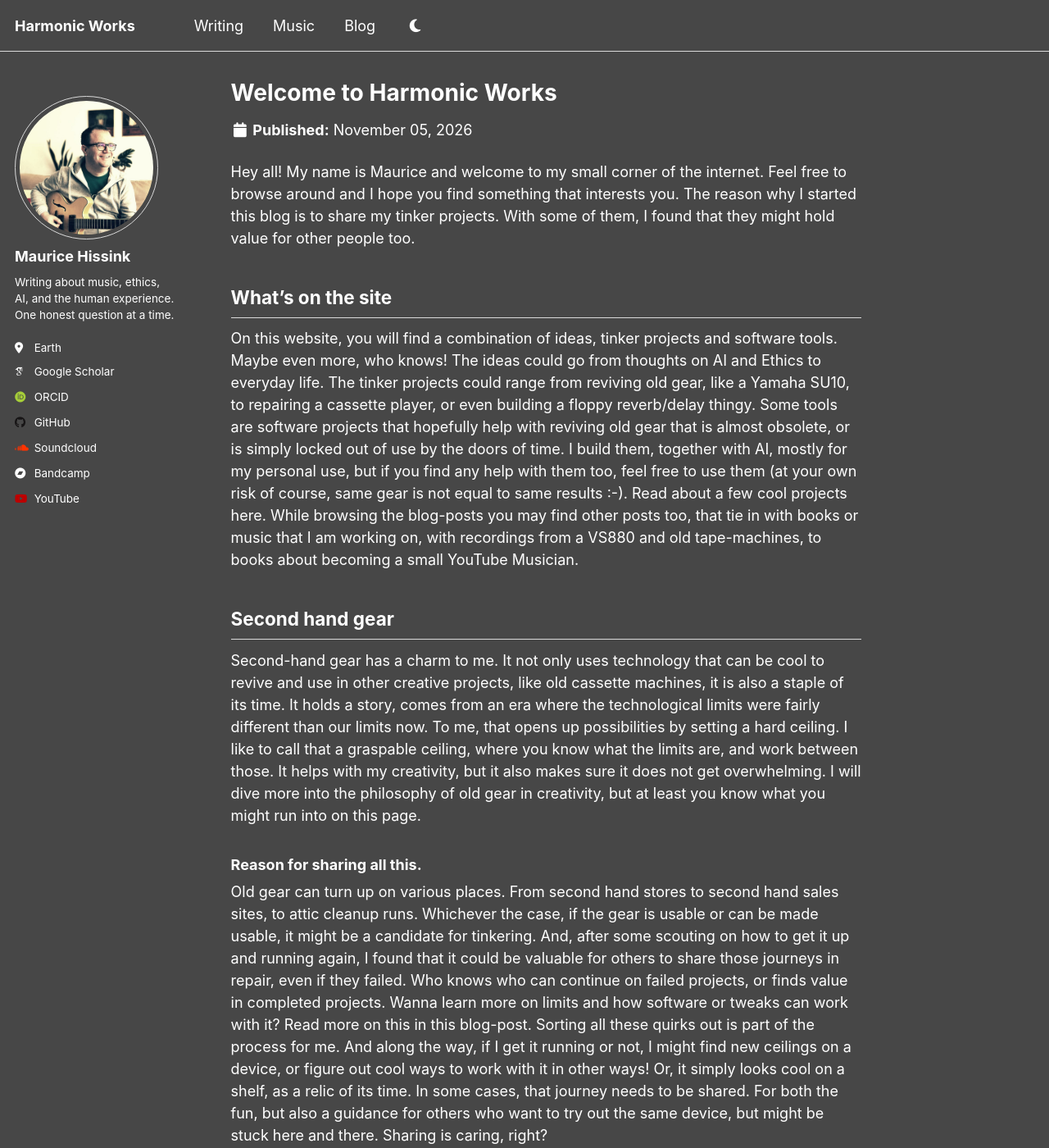
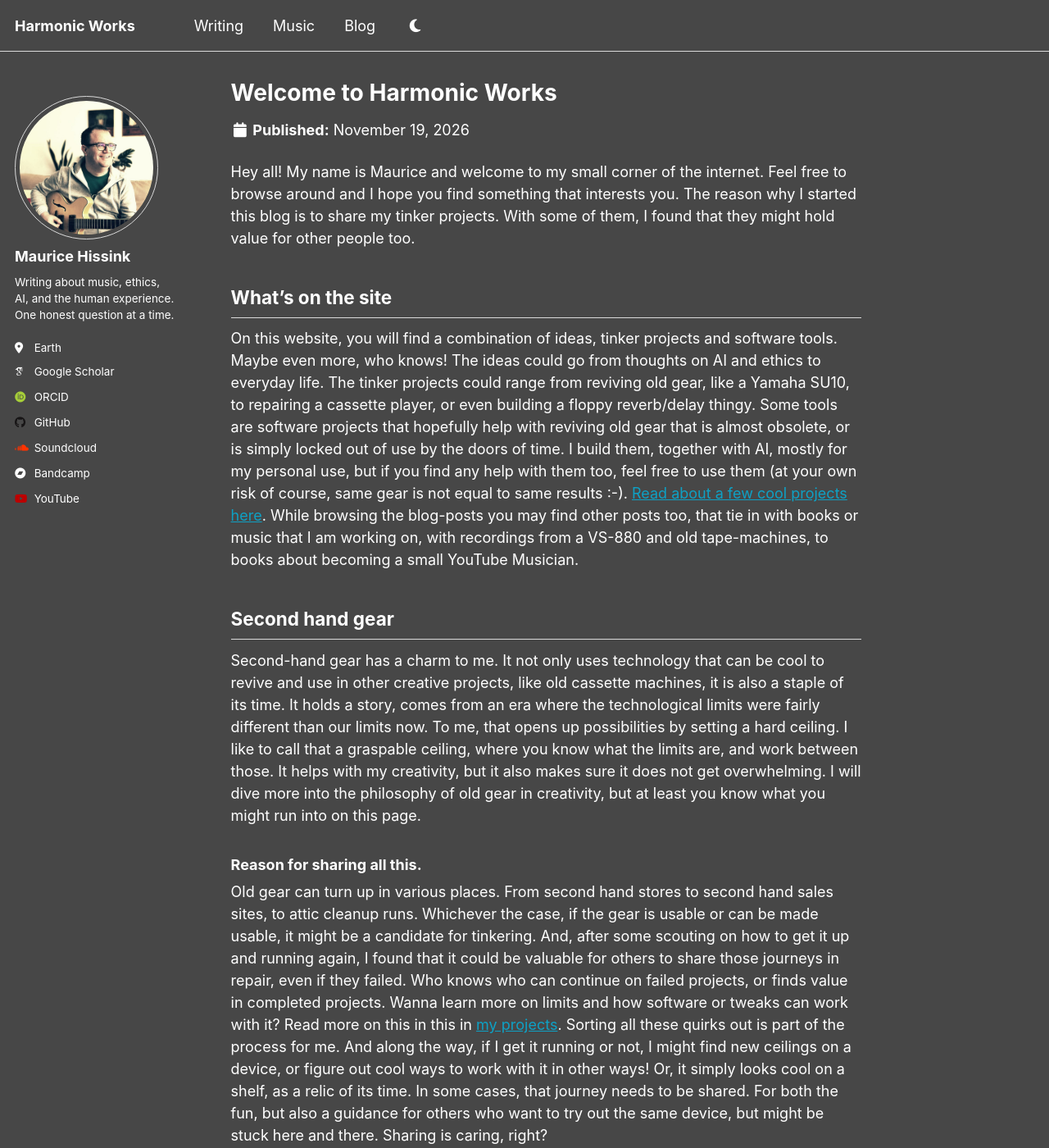
Before and after one commit to harmonicworks/harmonicworks.github.io, a Jekyll site: the page built from _posts/2026-11-05-welcome-to-harmonic-works.md, in a window 1280 px wide and 1400 px high. Shown: the whole window at 82% size. Built offline with Jekyll 4.4.1, drawn with Linux system fonts in a browser that asks for light colours; some web fonts are replaced; some of the changed text lies outside the part shown.

Commit message:
Update Blog post “2026-11-05-welcome-to-harmonic-works”

```diff
--- a/_posts/2026-11-05-welcome-to-harmonic-works.md
+++ b/_posts/2026-11-05-welcome-to-harmonic-works.md
@@ -17,8 +17,8 @@ The reason why I started this blog is to share my tinker projects. With some of
 
 ## What's on the site
 
-On this website, you will find a combination of ideas, tinker projects and software tools. Maybe even more, who knows! The ideas could go from thoughts on AI and Ethics to everyday life. The tinker projects could range from reviving old gear, like a Yamaha SU10, to repairing a cassette player, or even building a floppy reverb/delay thingy. Some tools are software projects that hopefully help with reviving old gear that is almost obsolete, or is simply locked out of use by the doors of time. I build them, together with AI, mostly for my personal use, but if you find any help with them too, feel free to use them (at your own risk of course, same gear is not equal to same results :-). Read about a few cool projects here.
-While browsing the blog-posts you may find other posts too, that tie in with books or music that I am working on, with recordings from a VS880 and old tape-machines, to books about becoming a small YouTube Musician.
+On this website, you will find a combination of ideas, tinker projects and software tools. Maybe even more, who knows! The ideas could go from thoughts on AI and ethics to everyday life. The tinker projects could range from reviving old gear, like a Yamaha SU10, to repairing a cassette player, or even building a floppy reverb/delay thingy. Some tools are software projects that hopefully help with reviving old gear that is almost obsolete, or is simply locked out of use by the doors of time. I build them, together with AI, mostly for my personal use, but if you find any help with them too, feel free to use them (at your own risk of course, same gear is not equal to same results :-). [Read about a few cool projects here](/projects/).
+While browsing the blog-posts you may find other posts too, that tie in with books or music that I am working on, with recordings from a VS-880 and old tape-machines, to books about becoming a small YouTube Musician.
 
 ## Second hand gear
 
@@ -26,8 +26,8 @@ Second-hand gear has a charm to me. It not only uses technology that can be cool
 
 ### Reason for sharing all this.
 
-Old gear can turn up on various places. From second hand stores to second hand sales sites, to attic cleanup runs. Whichever the case, if the gear is usable or can be made usable, it might be a candidate for tinkering. And, after some scouting on how to get it up and running again, I found that it could be valuable for others to share those journeys in repair, even if they failed. Who knows who can continue on failed projects, or finds value in completed projects.
-Wanna learn more on limits and how software or tweaks can work with it? Read more on this in this blog-post.
+Old gear can turn up in various places. From second hand stores to second hand sales sites, to attic cleanup runs. Whichever the case, if the gear is usable or can be made usable, it might be a candidate for tinkering. And, after some scouting on how to get it up and running again, I found that it could be valuable for others to share those journeys in repair, even if they failed. Who knows who can continue on failed projects, or finds value in completed projects.
+Wanna learn more on limits and how software or tweaks can work with it? Read more on this in this in [my projects](/projects/).
 Sorting all these quirks out is part of the process for me. And along the way, if I get it running or not, I might find new ceilings on a device, or figure out cool ways to work with it in other ways! Or, it simply looks cool on a shelf, as a relic of its time.
 In some cases, that journey needs to be shared. For both the fun, but also a guidance for others who want to try out the same device, but might be stuck here and there.
 Sharing is caring, right?
@@ -36,19 +36,20 @@ Sharing is caring, right?
 
 Old gear, with its ceiling, simply has a different charm to it. It often holds one purpose, and tries its best at that. Even when modern phones could do many of the same things, often way better (images, sounds, video/audio recording) to me it feels like removing a part of the charm. In some cases, you simply want a clean image or quality recording. But in some creative processes, devices with limits add charm and offer new creative ways. The less it can do, the more it needs your input. It is not right or wrong, just different. That is where most of my gear comes from. Old, broken, not used for 20+ years, blocked off by the doors of time, but still a beating heart inside. It can be very cool to recover or revive it!
 
-Check my projects to get an idea of what I am getting at, ha!
+Check [my projects](/projects/) to get an idea of what I am getting at, ha!
 
 ## From gear to tools
 
-Some old tools are still quite usable as is. They work out of the box, and present you with their capabilities instantly. But, some tools used to have software to make things easier, or tweak stuff that is difficult to tweak from the outside. The [Yamaha SU10 ](/blog/su10-backup-and-facts)and the [Roland VS880](/blog/vs880-control-room) can do all of the work without software, but with the right software, it becomes even more interesting. The SU10 could be edited, backed up, and tweaked, and the Roland can even be controlled by an external midi controller!
+Some old tools are still quite usable as is. They work out of the box, and present you with their capabilities instantly. But, some tools used to have software to make things easier, or tweak stuff that is difficult to tweak from the outside. The [Yamaha SU10](/projects/) and the [Roland VS-880](/projects/) can do all of the work without software, but with the right software, it becomes even more interesting. The SU10 could be edited, backed up, and tweaked, and the Roland can even be controlled by an external MIDI controller!
 
 Want more reverb during recording a live show? Twiddle a slider on a controller to make it so.
 
 ## What this blog is, and what it isn't
 
 Now, what the blog is and what it isn't.
-As the stories on this blog are basically my journey in tinkering, they are by no means definitive guides, or maintenance/repair guides. All tinkering is done on my own gear: if something broke, it was on me. that being said, as I don't want to break my gear obviously, I tried to include as much detail and information to make sure the process works in the best way, errors and odd bumps in the road included, but the choice of trying the same hacks or repairs on your own gear is fully yours (the readers).
-Everything on this site worked on _my_ devices, with my cables, firmware, settings and software. Your setup might be different, and so might your results. Nothing here is "this is how it should be done, period". It's "this is what worked for me, with these devices, these settings and these tools". Nothing is hidden: the tools are open source (MIT) and listed in each post. Back up first, take your time, and enjoy finding your own way with it.
+As the stories on this blog are basically my journey in tinkering, they are by no means definitive guides, or maintenance/repair guides. All tinkering is done on my own gear: if something broke, it was on me. That being said, as I don't want to break my gear obviously, I tried to include as much detail and information to make sure the process works in the best way, errors and odd bumps in the road included, but the choice of trying the same hacks or repairs on your own gear is fully yours (the readers).
+
+Everything on this site worked on _my_ devices, with my cables, firmware, settings and software. Your setup might be different, and so might your results. Nothing here is "this is how it should be done, period". It's "this is what worked for me, with these devices, these settings and these tools". Nothing is hidden: the tools are open source (License in each repo) and listed in each post. Back up first, take your time, and enjoy finding your own way with it.
 Software updates are not scheduled either. They happen during personal use, not on a frequent basis.
 
 Enjoy your stay on this blog, and I hope the tools and information shared is of some value to you!
```
Also changed, not shown: other parts of _posts/2026-11-05-welcome-to-harmonic-works.md (+1 -1 lines).
